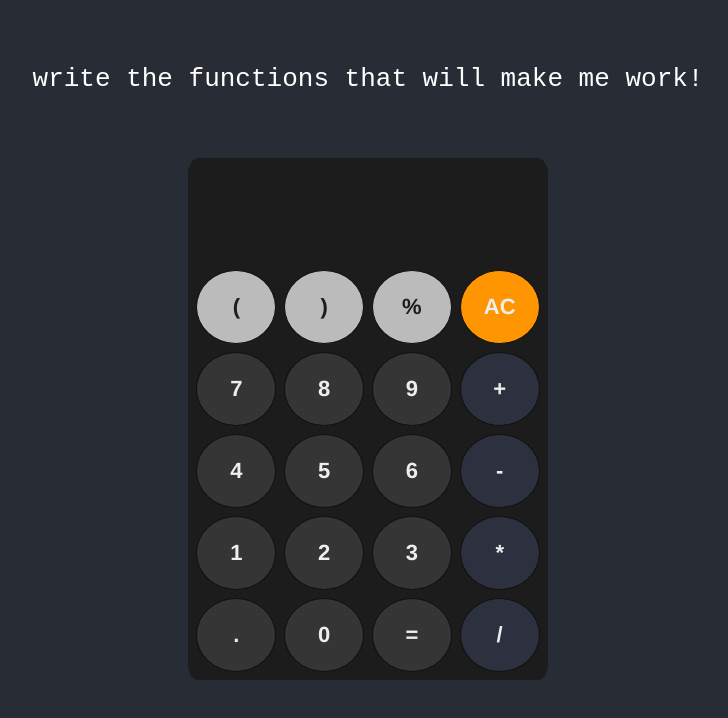
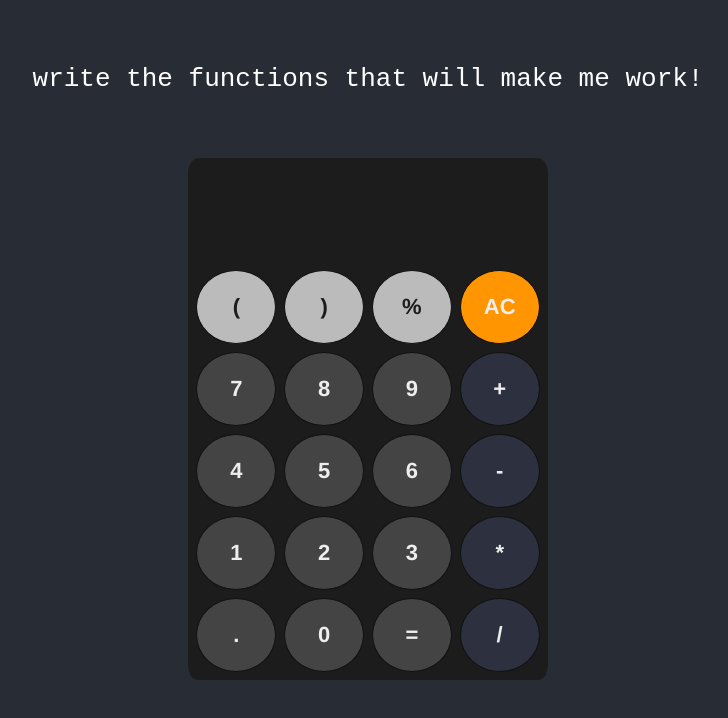
Before and after one commit to zilbers/Challenge-Calculator, a React (Create React App) app: page / in a window 1280 px wide. Shown: the top 718 px of the page, without its empty margins (272-1000 px from the left). Built offline with nearby package versions, Linux system fonts and the light colour scheme.

Commit message:
Update App.css

```diff
--- a/src/App.css
+++ b/src/App.css
@@ -74,7 +74,7 @@ border-radius: 3%;
 }
 
 .button:hover {
-  background: rgba(184, 184, 184, 0.301); /* light background with opacity 50% */
+  background:  #8888884f; /* light background with opacity 50% */
 }
 
 .button:focus{
@@ -82,7 +82,7 @@ border-radius: 3%;
 }
 
 .number {
-  background-color: rgba(117, 117, 117, 0.281);
+  background-color: rgb(68, 68, 68);
 }
 
 .op {
```
